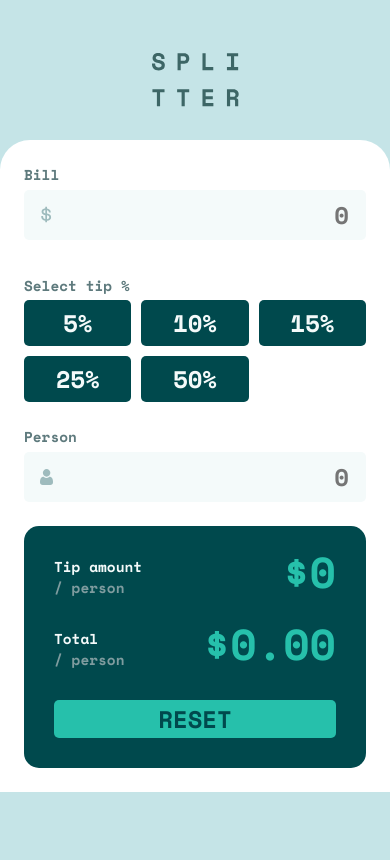
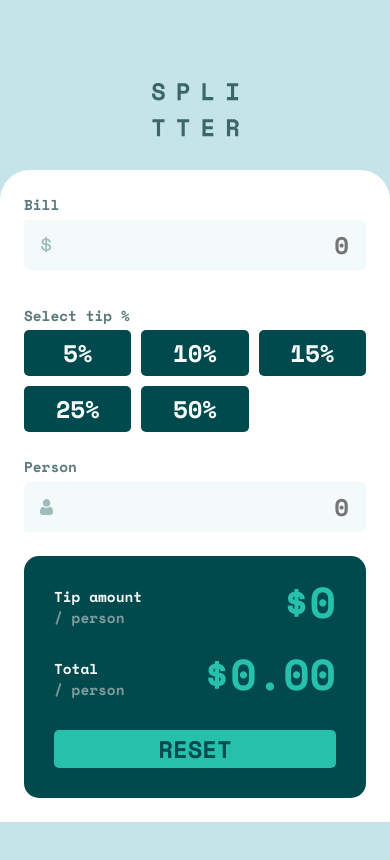
Before and after one commit to legloc/tip-calculator-app, a React (Create React App) app: page / in a window 390 px wide. Shown: the top 860 px of the page. Built offline with nearby package versions, Linux system fonts and the light colour scheme.

Commit message:
Fixed body padding

```diff
--- a/src/App.sass
+++ b/src/App.sass
@@ -206,6 +206,7 @@ body
 @media (max-width: 621px)
   body
     padding: 0
+    padding-top: 30px
 
   .calculator
     flex-direction: column
```
